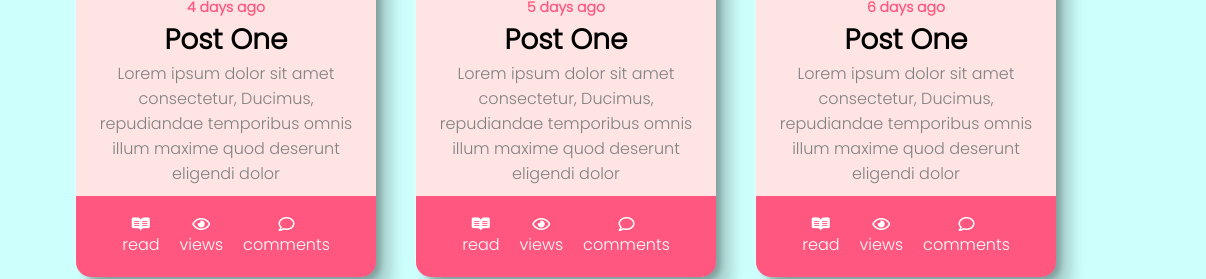
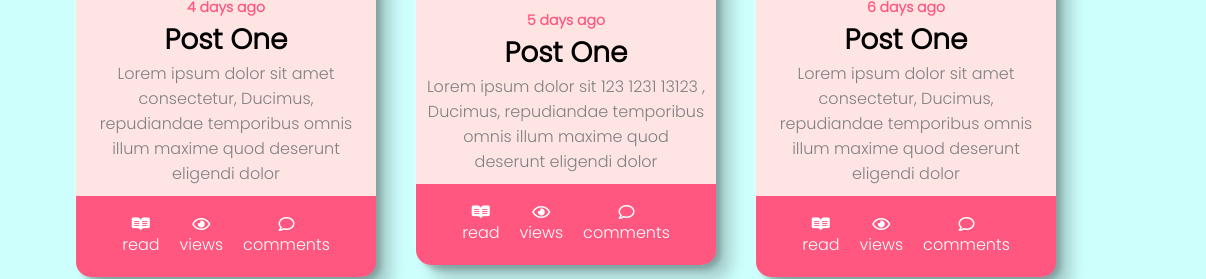
Before and after one commit to angelpagola/tarjeta-hover, a plain HTML site: page index.html in a window 1280 px wide. Shown: the part 286-565 px from the top of the page, 74-1280 px from the left. Drawn offline with Linux system fonts and the light colour scheme.

Commit message:
Update index.html

```diff
--- a/index.html
+++ b/index.html
@@ -43,7 +43,7 @@
         <div class="card-text">
             <span class="date">5 days ago</span>
             <h2>Post One</h2>
-            <p>Lorem ipsum dolor sit amet consectetur, Ducimus, repudiandae temporibus omnis illum maxime quod deserunt eligendi dolor</p>
+            <p>Lorem ipsum dolor sit 123 1231 13123 , Ducimus, repudiandae temporibus omnis illum maxime quod deserunt eligendi dolor</p>
         </div>
         <div class="card-stats">
             <div class="stat">
```
